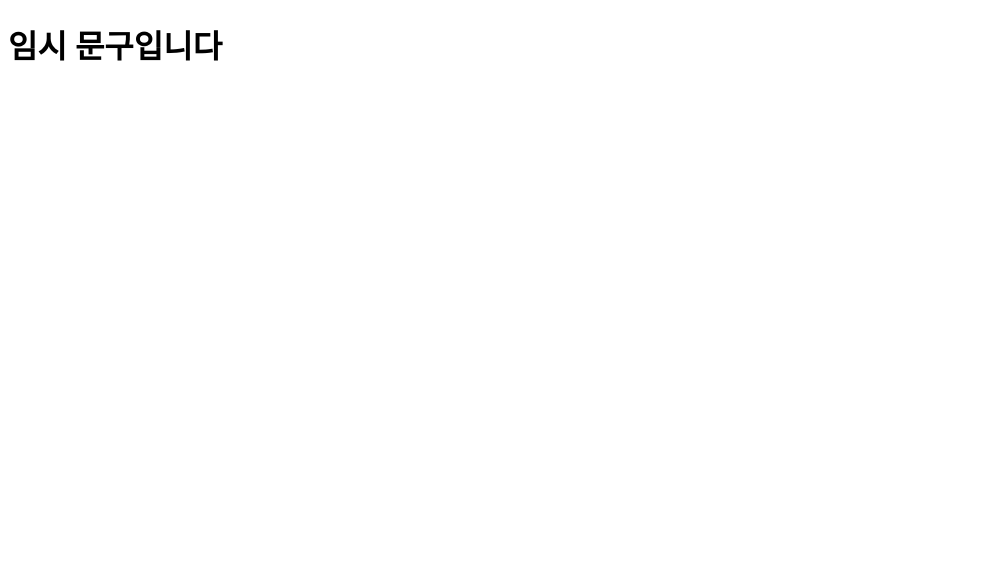
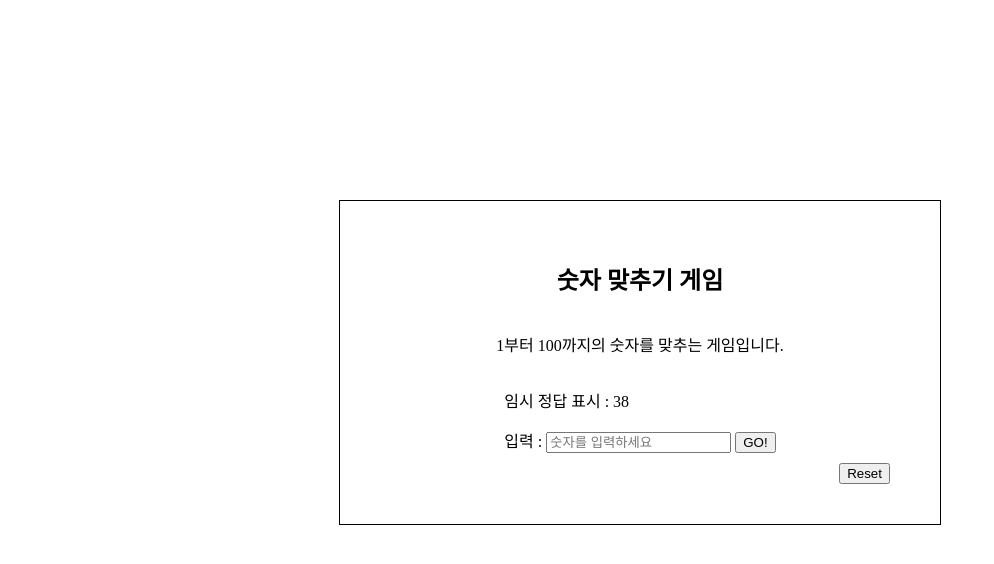
Before and after one commit to SoYoungLEE-me/PlayMoreJS, a plain HTML site: page index.html in a window 1280 px wide. Shown: the whole page, without its empty margins (0-994 px from the left). Drawn offline with Linux system fonts and the light colour scheme.

Commit message:
숫자 맞추기 게임 html, js 기본 구성 완료

```diff
--- a/index.html
+++ b/index.html
@@ -3,9 +3,32 @@
   <head>
     <meta charset="UTF-8" />
     <meta name="viewport" content="width=device-width, initial-scale=1.0" />
-    <title>Document</title>
+    <title>숫자 맞추기 게임</title>
+    <link rel="stylesheet" href="numberGuess.css" />
   </head>
   <body>
-    <h1>임시 문구입니다</h1>
+    <div class="numberGame-position">
+      <h2>숫자 맞추기 게임</h2>
+      <p>1부터 100까지의 숫자를 맞추는 게임입니다.</p>
+      <div class="game-item">
+        <div class="input=area">
+          <p id="randomNum-area"></p>
+          <label>입력 : </label>
+          <input
+            type="number"
+            id="user-input"
+            placeholder="숫자를 입력하세요"
+            required
+          />
+          <button id="play-button">GO!</button>
+        </div>
+        <div class="result-area">
+          <div id="chance-area"></div>
+          <div id="hint-area"></div>
+        </div>
+      </div>
+      <button id="reset-button">Reset</button>
+    </div>
   </body>
+  <script src="numberGuess.js"></script>
 </html>
--- /dev/null
+++ b/numberGuess.css
@@ -0,0 +1,25 @@
+.numberGame-position {
+  margin: 200px auto;
+  text-align: center;
+  width: 600px;
+  padding-top: 40px;
+  padding-bottom: 40px;
+  border: 1px solid black;
+  display: flex;
+  flex-direction: column;
+  align-items: center;
+  position: relative;
+}
+
+.game-item {
+  text-align: left;
+}
+
+.result-area div {
+  margin-top: 10px;
+}
+
+#reset-button {
+  align-self: flex-end;
+  margin-right: 50px;
+}
--- /dev/null
+++ b/numberGuess.js
@@ -0,0 +1,46 @@
+//랜덤번호 지정
+//유저가 번호를 입력한다.
+//버튼을 누르면 값이 들어온다.
+//랜덤 번호가 유저 입력 번호보다 낮으면 Down
+//랜덤 번호가 유저 입력 번호보다 높으면 Up
+//5번의 기회를 다쓰면 게임이 끝난다.(버튼 사용X)
+//유저 입력 번호의 범위는 1~100을 넘지 않는다.(기획 소진X, 알림)
+//유저가 중복 번호를 입력하면 알림(기회 소진X)
+//reset 버튼을 누르면 게임 리셋
+
+let computerNum = 0;
+let randomNumArea = document.getElementById("randomNum-area"); //임시 정답 표시
+let playButton = document.getElementById("play-button");
+let userInput = document.getElementById("user-input");
+let hintArea = document.getElementById("hint-area");
+
+playButton.addEventListener("click", play);
+
+function pickRandomNum() {
+  computerNum = Math.floor(Math.random() * 100) + 1;
+  randomNumArea.innerHTML = `임시 정답 표시 : <span>${computerNum}</span>`;
+}
+
+function play() {
+  let userValue = userInput.value;
+
+  if (userValue === "" || isNaN(userValue)) {
+    alert("숫자를 입력하세요");
+    return;
+  }
+
+  if (1 > userValue || userValue > 100) {
+    alert("1부터 100까지의 숫자를 입력하세요");
+    return;
+  }
+
+  if (userValue < computerNum) {
+    hintArea.innerHTML = "Hint : <strong>UP!</strong>"; // 굵게 표시
+  } else if (userValue > computerNum) {
+    hintArea.innerHTML = "힌트 : <strong>DOWN!</strong>"; // 굵게 표시
+  } else {
+    hintArea.innerHTML = "<strong>정답!</strong>";
+  }
+}
+
+pickRandomNum();
```
